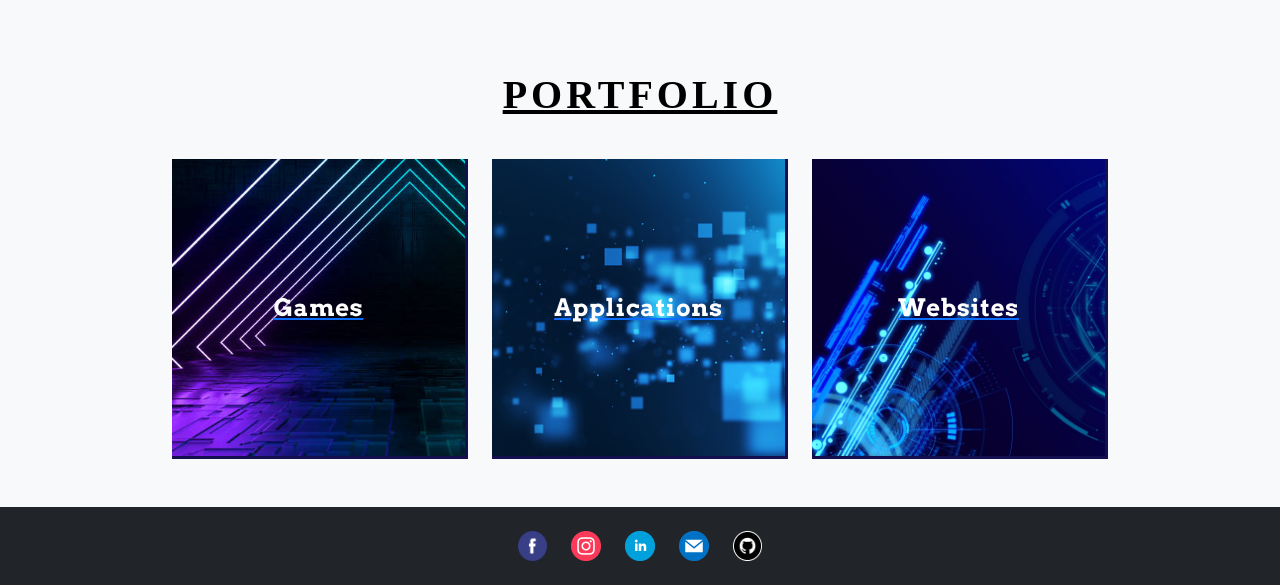
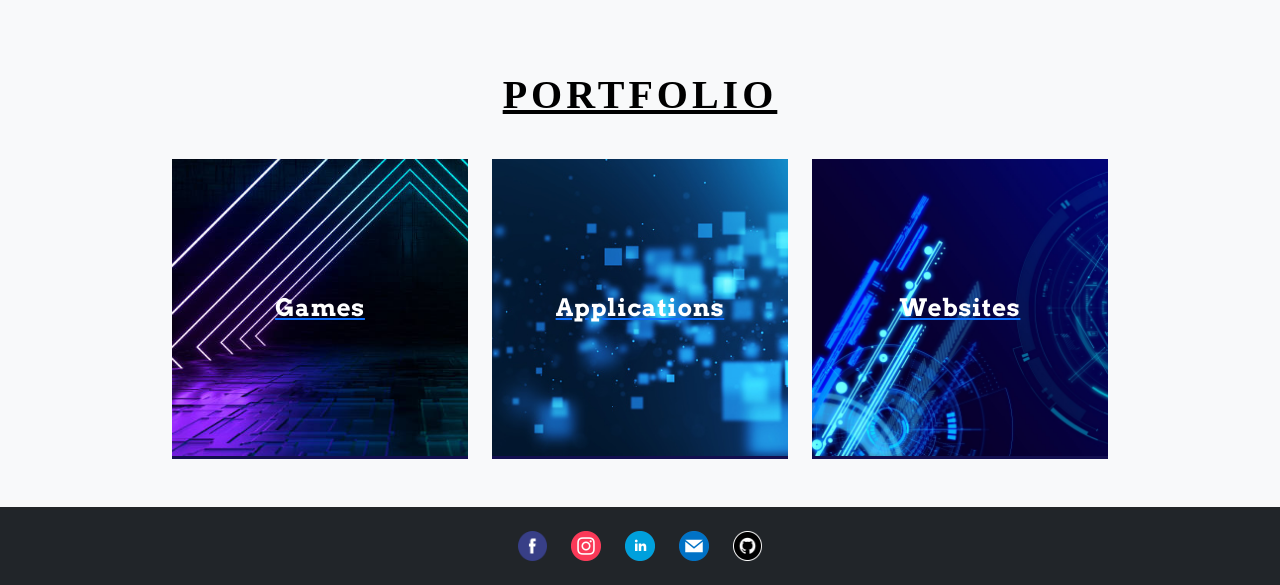
Before and after one commit to imcoolthanks/Personal-Website, a Flask app: page / in a window 1280 px wide. Shown: the part 1421-2006 px from the top of the page. Run offline with Flask 2, Linux system fonts and the light colour scheme; some libraries are stand-ins or nearby versions; some web fonts are replaced.

```diff
--- a/Webpages/static/css/home.css
+++ b/Webpages/static/css/home.css
@@ -144,7 +144,6 @@ html {
     background-repeat: no-repeat;
     background-size: cover;
 
-    border-right: 3px solid rgb(19, 15, 80);
     border-bottom: 3px solid rgb(19, 15, 80);
 }
 
```
Also changed, not shown: 2 other files.
